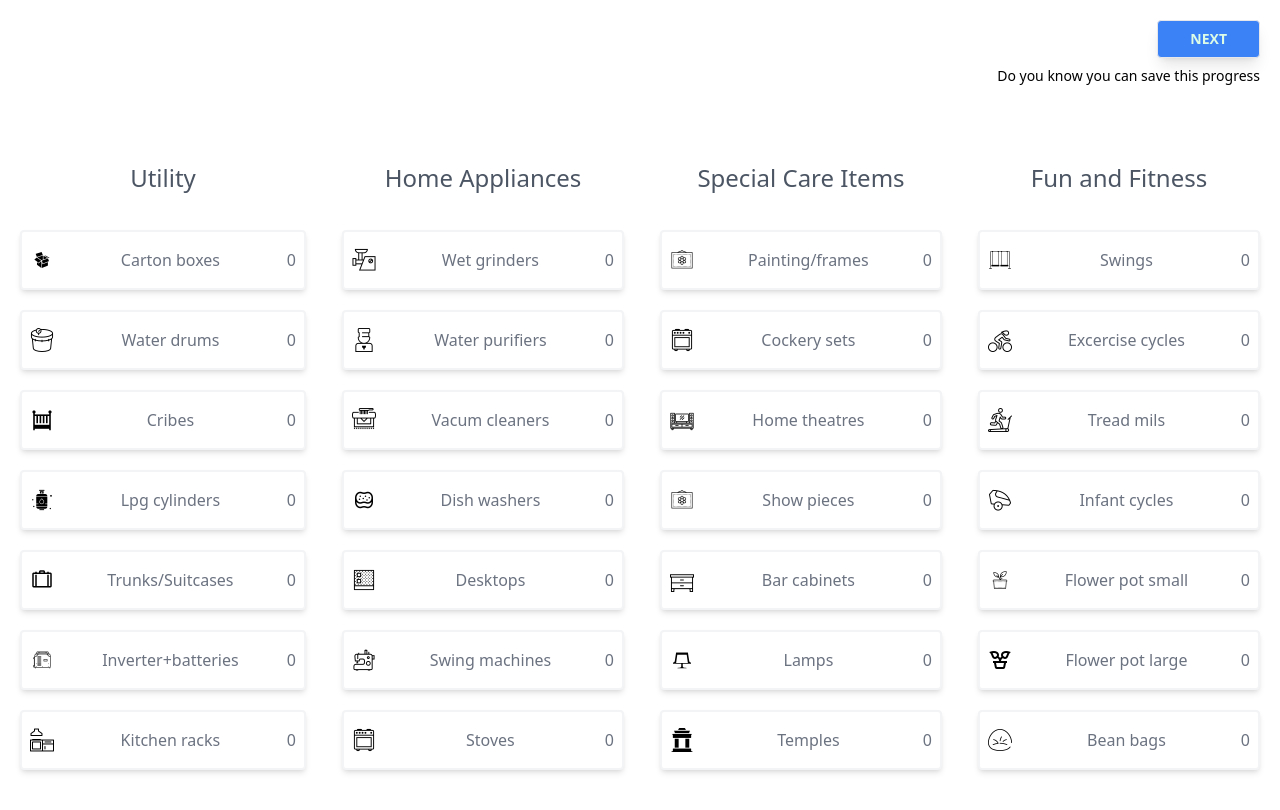
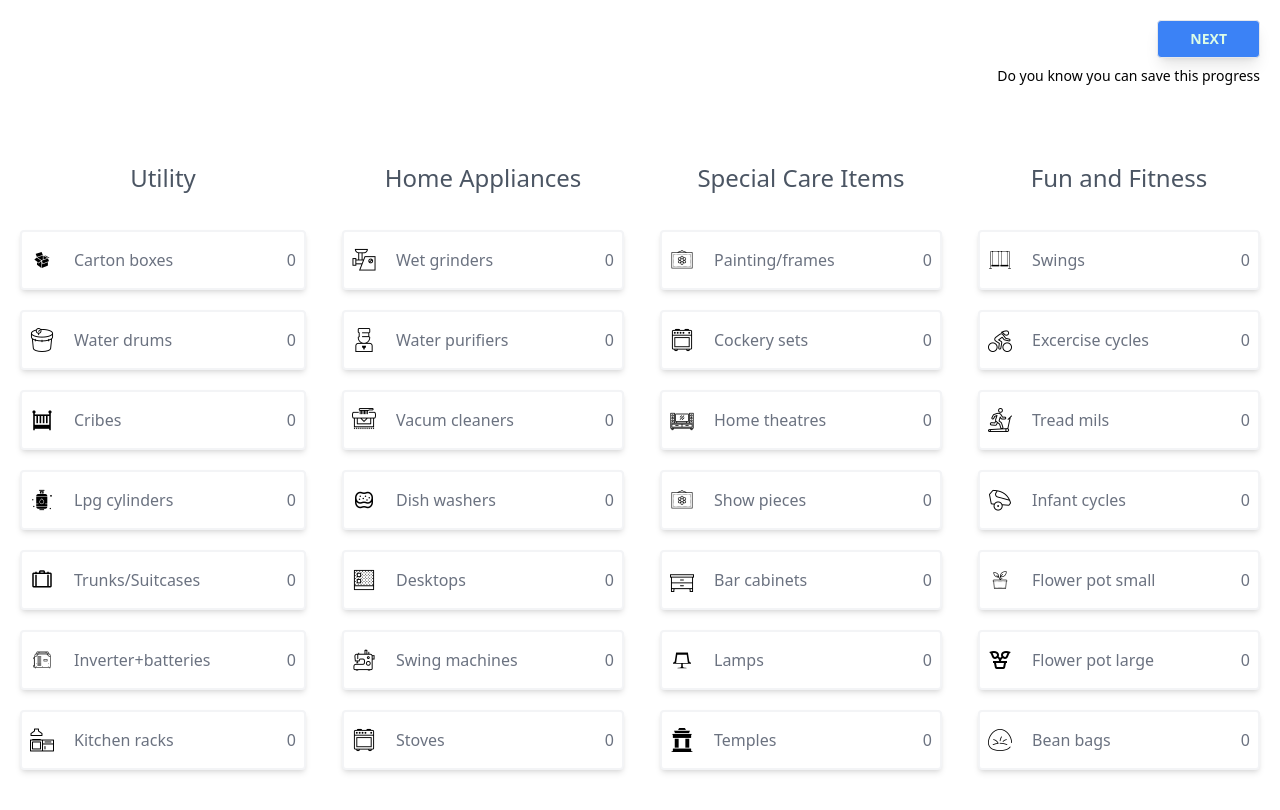
Before and after one commit to ramkrishnaind/transport-next, a Next.js app: page /step5 in a window 1280 px wide. Built offline with nearby package versions, Linux system fonts and the light colour scheme.

Commit message:
Card alignment adjust

```diff
--- a/pages/Card.js
+++ b/pages/Card.js
@@ -1,10 +1,10 @@
 import React from "react";
 
 const Card = ({ image, item, itemCount }) => (
-  <div className="flex flex-row space-x-3 px-2 py-4 bg-white border-2 border-gray-100 rounded justify-between shadow-md">
-    <div><img src={image} alt=""/></div>
+  <div className="flex px-2 py-4 bg-white border-2 border-gray-100 rounded shadow-md">
+    <div className="mr-5"><img src={image} alt=""/></div>
     <div className="text-gray-500">{item}</div>
-    <button className="text-gray-500">{itemCount}</button>
+    <button className="text-gray-500 ml-auto ">{itemCount}</button>
   </div>
 );
 
```
